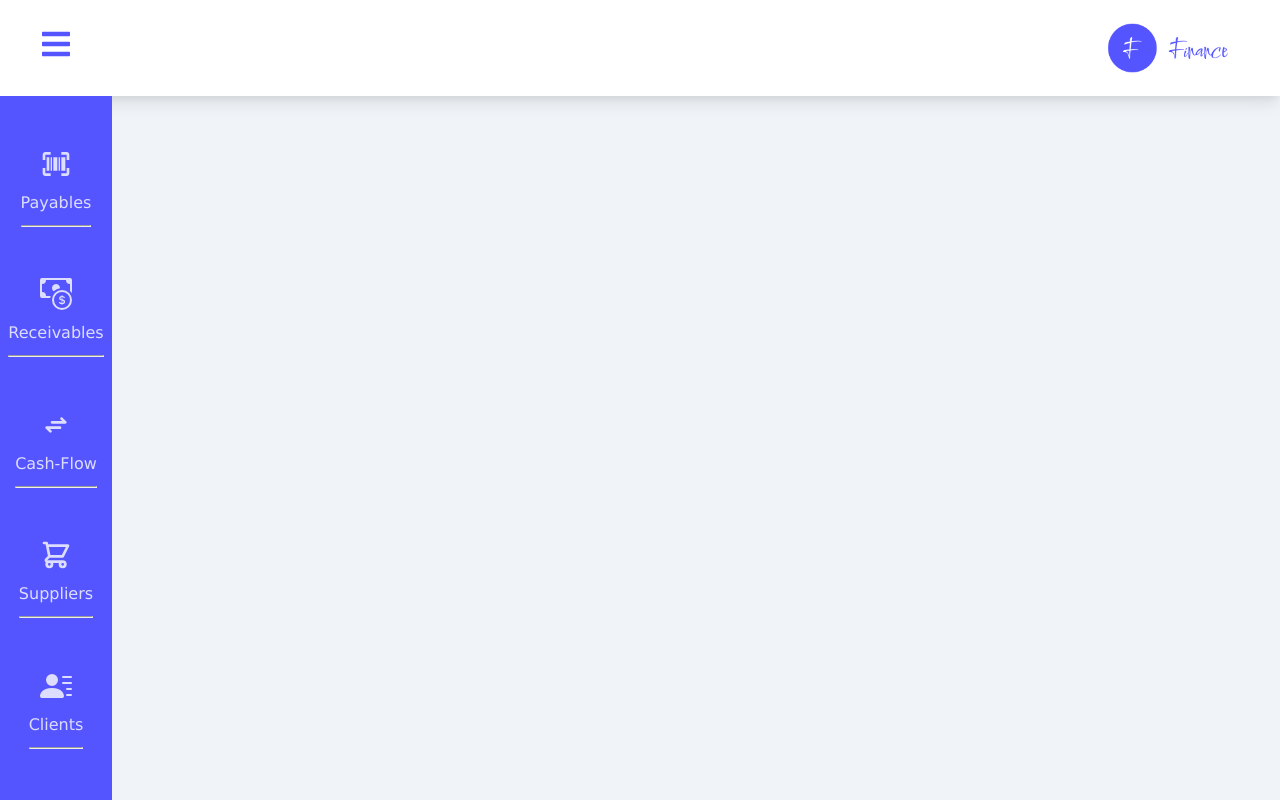
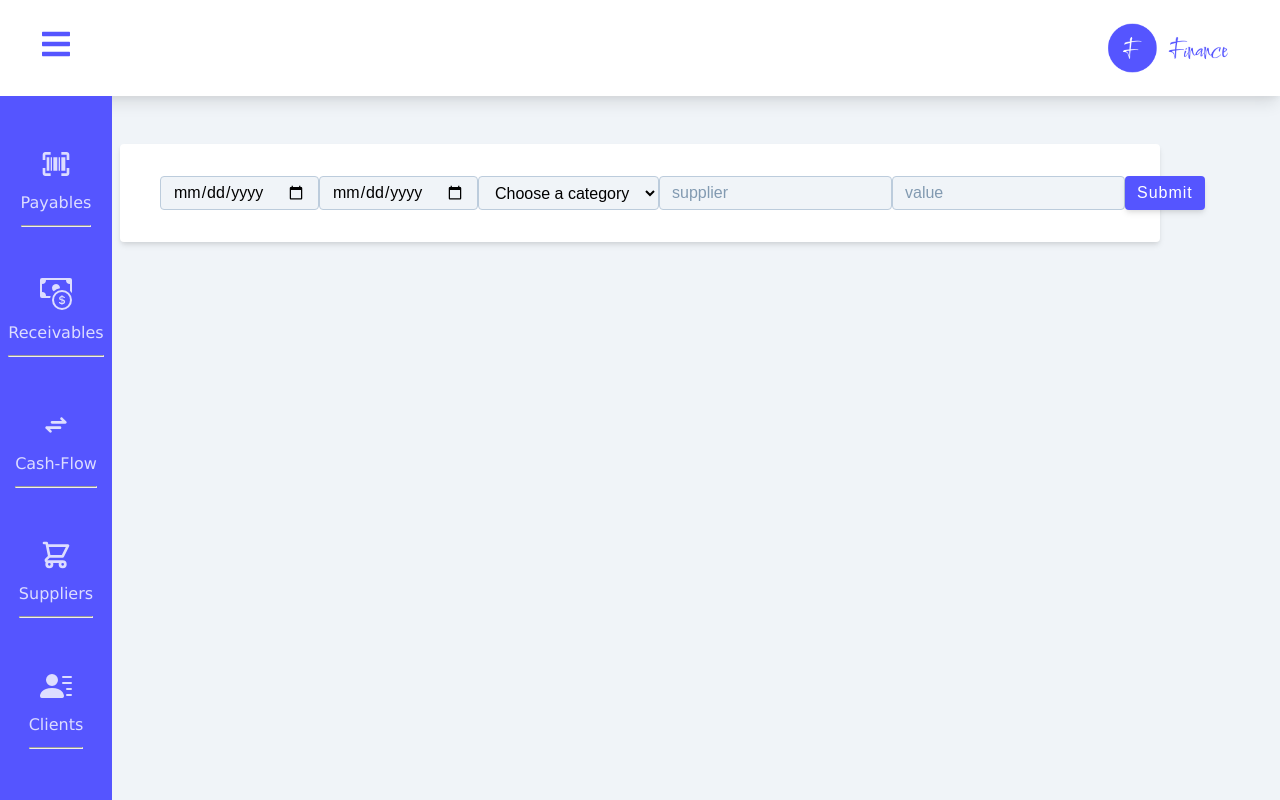
Before and after one commit to sabrinamaral/fin, a React (Create React App) app: page /payables in a window 1280 px wide. Built offline with nearby package versions, Linux system fonts and the light colour scheme.

Commit message:
making InputAccount reusable

```diff
--- a/src/components/InputAccount.js
+++ b/src/components/InputAccount.js
@@ -1,19 +1,26 @@
 import styled from "styled-components";
 
-const InputAccount = () => {
+const InputAccount = ({ options, placeholder, placeholder2, btn_name }) => {
+  const optionToRender = options.map((option) => {
+    return <option key={option.label}>{option.value}</option>;
+  });
   return (
     <Wrapper>
       <form>
         <input type="date" />
         <input type="date" />
         <select>
-          <option>utilities</option>
-          <option>test</option>
-          <option>test2</option>
+          <option
+            key="choose-a-category"
+            label="Choose a category"
+            value="Choose a category"
+            hidden
+          ></option>
+          {optionToRender}
         </select>
-        <input type="text" placeholder="suplyer" />
-        <input type="number" placeholder="value" />
-        <button className="btn">submit</button>
+        <input type="text" placeholder={placeholder} />
+        <input type="number" placeholder={placeholder2} />
+        <button className="btn">{btn_name}</button>
       </form>
     </Wrapper>
   );
--- a/src/pages/Payables.js
+++ b/src/pages/Payables.js
@@ -1,5 +1,23 @@
+import { InputAccount, ListAccounts } from "../components";
+const options = [
+  { label: "rent", value: "Rent" },
+  { label: "utilities", value: "Utilities" },
+  { label: "raw-material", value: "Raw Material" },
+  { label: "salaries", value: "Salaries" },
+];
+
 const Payables = () => {
-  return <div>Payables</div>;
+  return (
+    <div>
+      <InputAccount
+        options={options}
+        placeholder="supplier"
+        placeholder2="value"
+        btn_name="submit"
+      />
+      <ListAccounts />
+    </div>
+  );
 };
 
 export default Payables;
```
